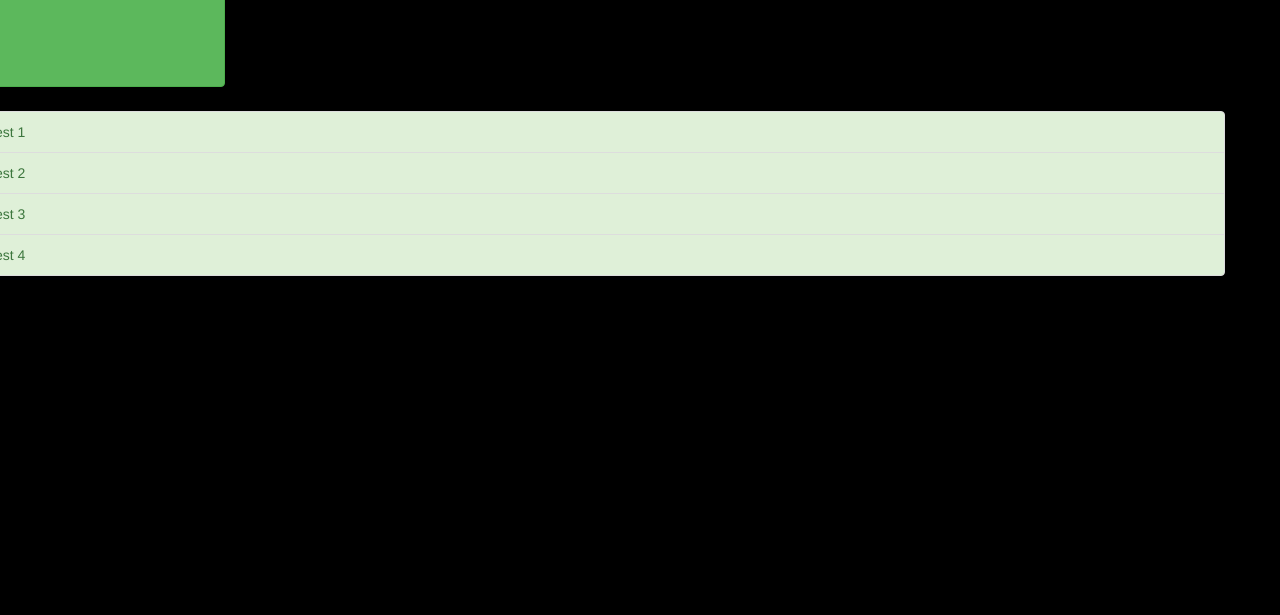
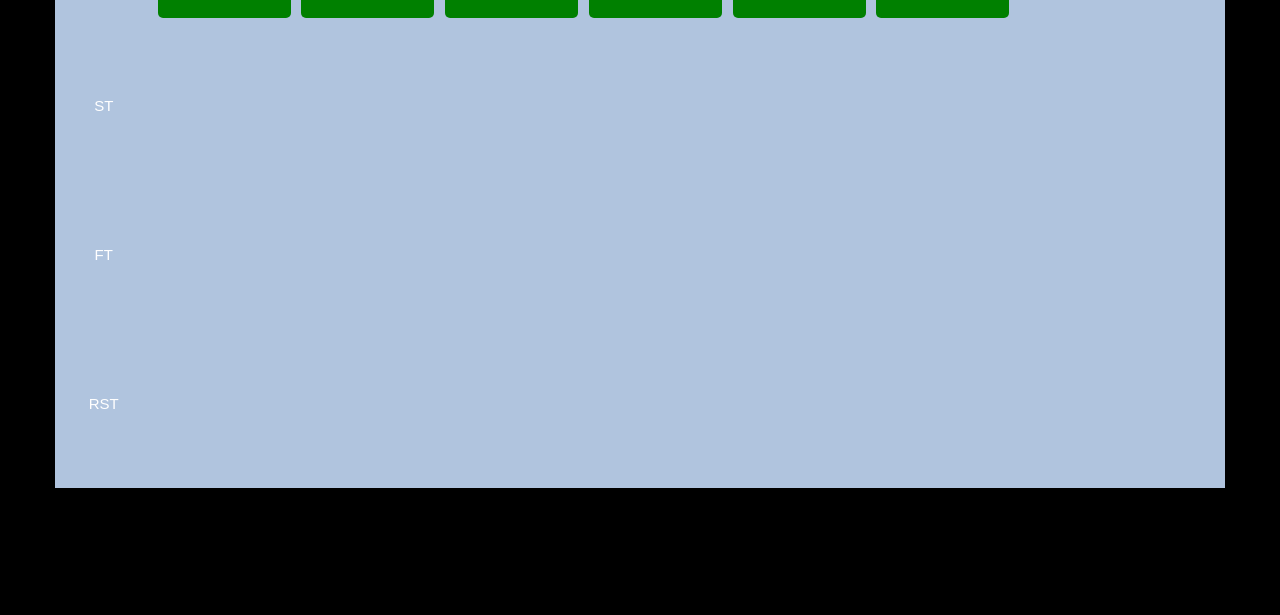
Before and after one commit to mikaelaillanes/Summer-internship, a plain HTML site: page index.html in a window 1280 px wide. Shown: the part 185-800 px from the top of the page. Drawn offline with Linux system fonts and the light colour scheme.

Commit message:
minichange

```diff
--- a/index.html
+++ b/index.html
@@ -20,7 +20,7 @@
 </head>
 <body>
     <div class="container">
-        <div class="row passedTest" style ="display: none;">
+        <div class="row passedTest" style ="display: block;">
             <div id="sideText" class="col-md-1">
                 <p>Overview</p>
                 <p>ST</p>
@@ -152,7 +152,7 @@
                 </div>
             </div> <!--End square_container -->
         </div>    <!--End row-->
-        <div id="passedTest" style ="display: block;" > <!-- Start container passed test-->
+        <div id="passedTest" style ="display: none;" > <!-- Start container passed test-->
             <div class="row">
                 <div class="col-md-2">
                     <button type="button" class="button btn btn-success"><h2>RT</h2></button>
```
